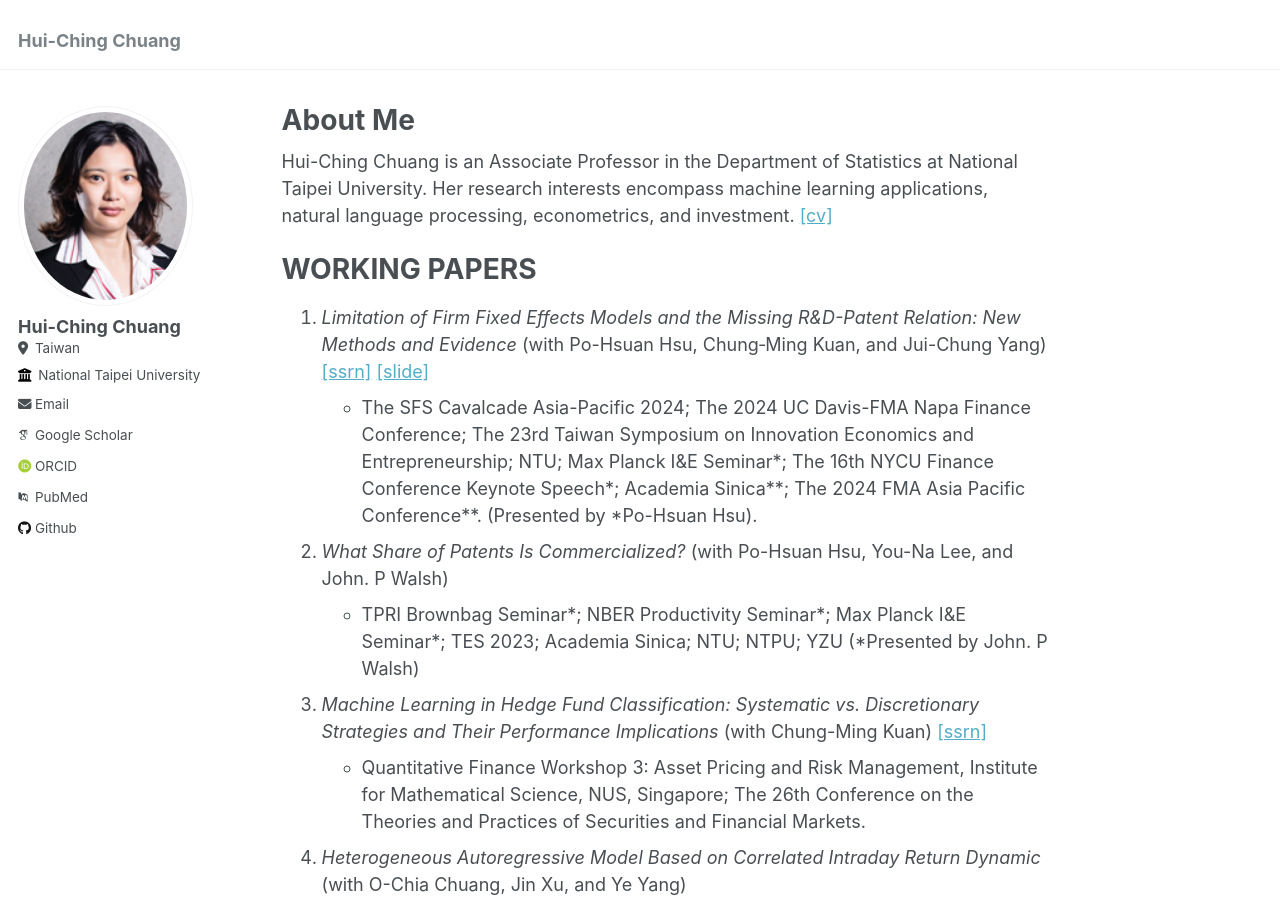
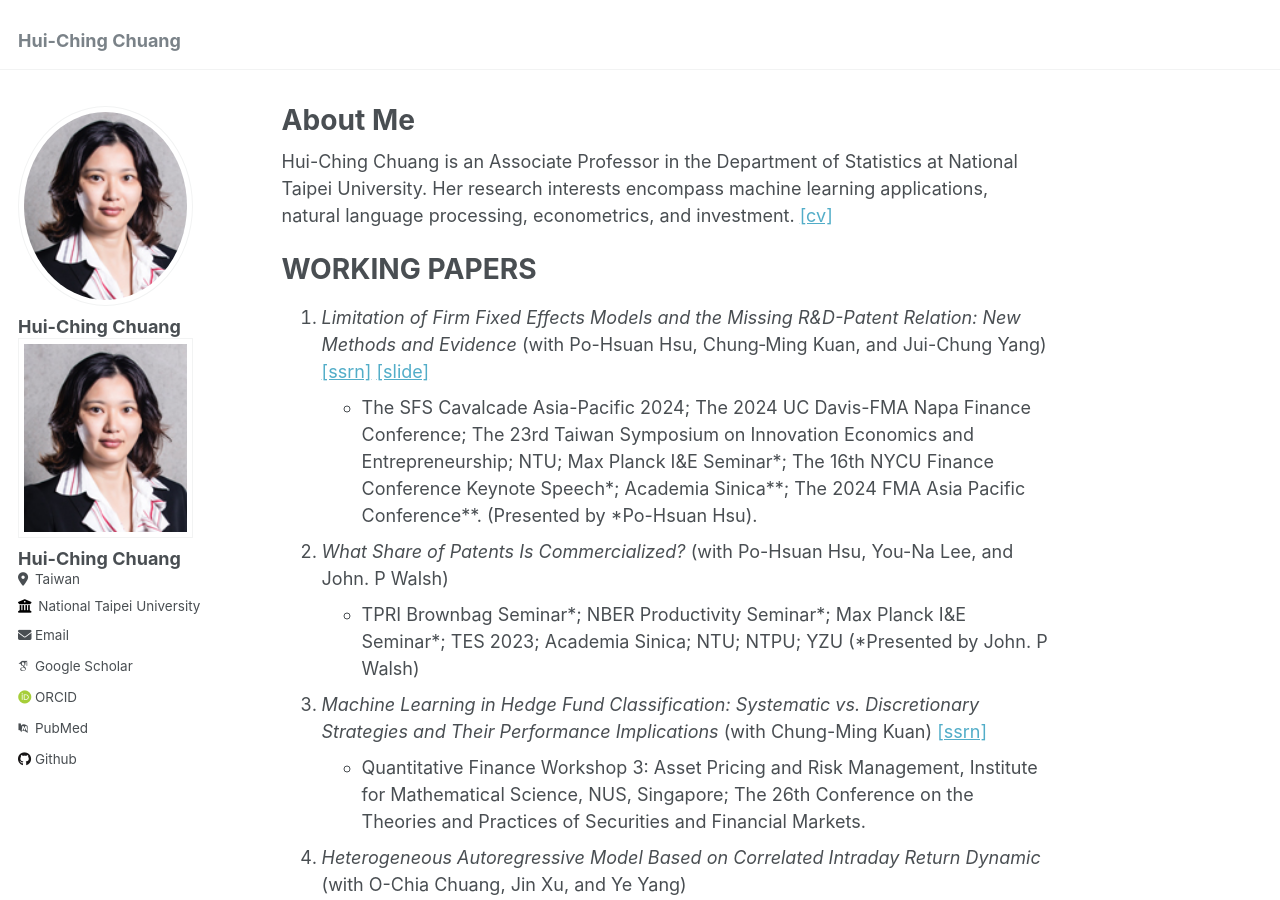
Before and after one commit to hcchuang/hcchuang.github.io, a Jekyll site: the page built from _pages/about.md, in a window 1280 px wide and 900 px high. Built offline with Jekyll 4.4.1, drawn with Linux system fonts in a browser that asks for light colours; some web fonts are replaced.

Commit message:
Update author-profile.html

```diff
--- a/_includes/author-profile.html
+++ b/_includes/author-profile.html
@@ -19,6 +19,29 @@
     {% if author.pronouns %}<p class="author__pronouns">{{ author.pronouns }}</p>{% endif %}
     {% if author.bio %}<p class="author__bio">{{ author.bio }}</p>{% endif %}
   </div>
+
+<div itemscope itemtype="http://schema.org/Person">
+  <div class="author__avatar">
+    {% if author.avatar contains "://" %}
+      <img
+        src="{{ author.avatar }}"
+        alt="{{ author.name }}"
+        style="border-radius: 0;">
+    {% else %}
+      <img
+        src="{{ author.avatar | prepend: "/images/" | prepend: base_path }}"
+        class="author__avatar"
+        alt="{{ author.name }}"
+        style="border-radius: 0;">
+    {% endif %}
+  </div>
+
+  <div class="author__content">
+    <h3 class="author__name">{{ author.name }}</h3>
+    {% if author.pronouns %}<p class="author__pronouns">{{ author.pronouns }}</p>{% endif %}
+    {% if author.bio %}<p class="author__bio">{{ author.bio }}</p>{% endif %}
+  </div>
+</div>
 
   <div class="author__urls-wrapper">
     <button class="btn btn--inverse">Follow</button>
```
